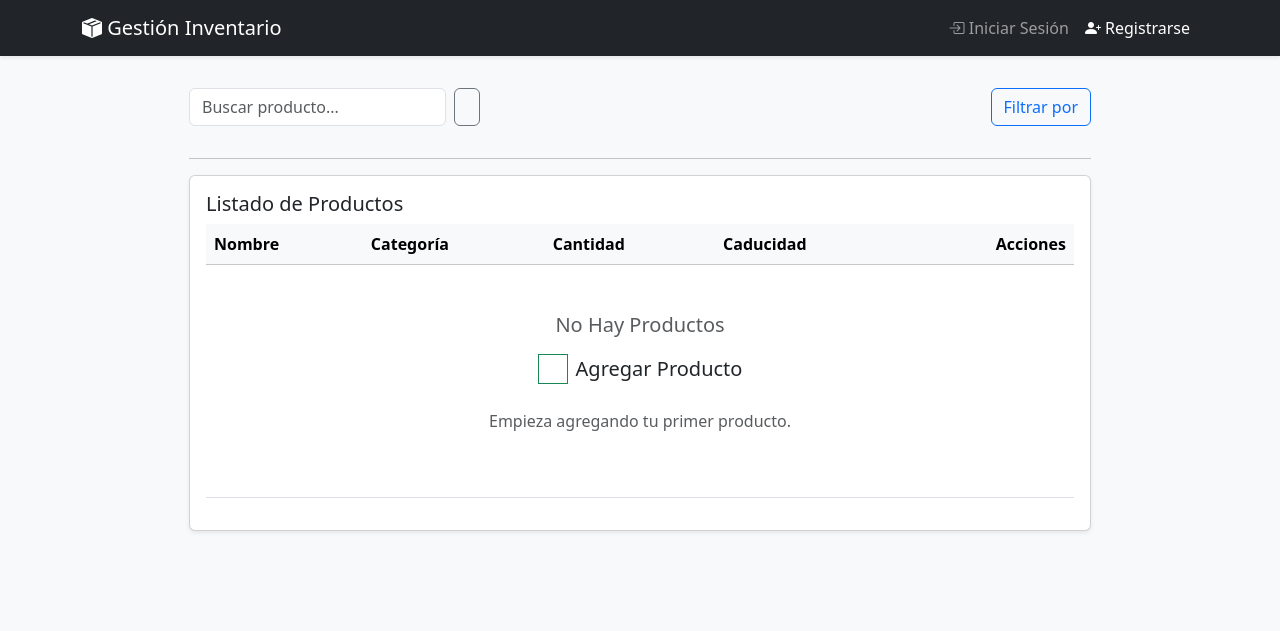
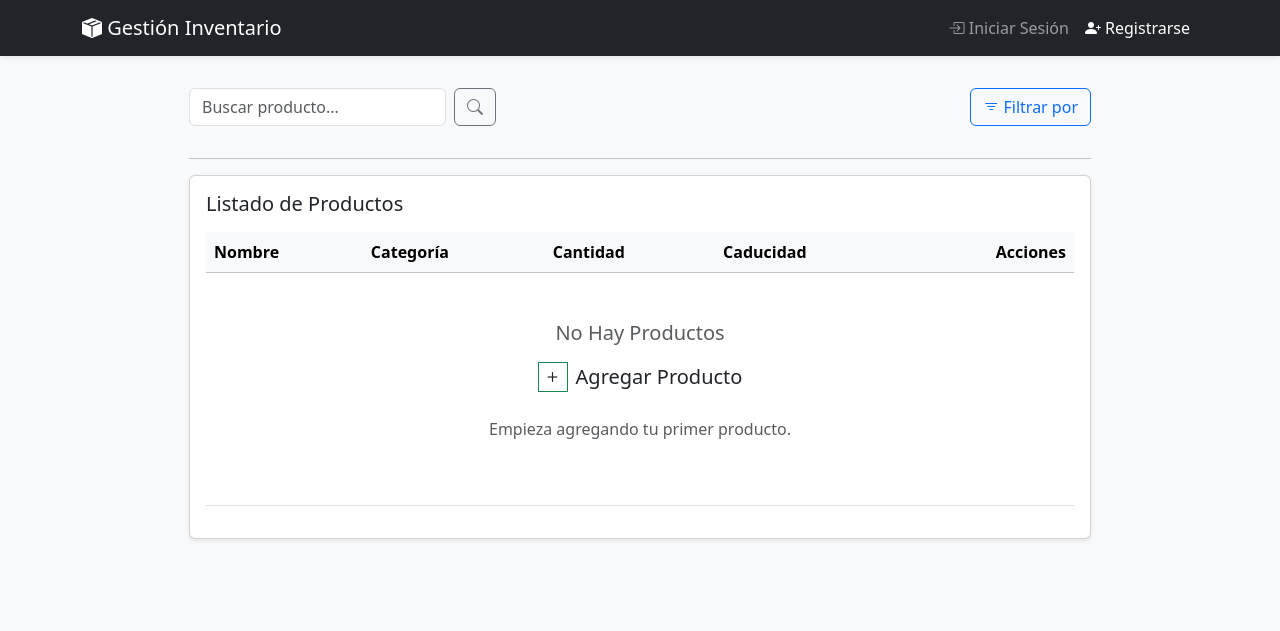
Before and after one commit to Tasquer/Proyecto_inventariado, a Django app: page /dashboard/ in a window 1280 px wide. Shown: the top 631 px of the page. Run offline with Django 5.2, Linux system fonts and the light colour scheme; data that the repository does not hold is empty.

Commit message:
iconos añadidos

```diff
--- a/dashboard/templates/dashboard/dashboard.html
+++ b/dashboard/templates/dashboard/dashboard.html
@@ -28,7 +28,7 @@ Inventario{% endblock %} {% block content %}
         value="{{ search_query }}"
       />
       <button class="btn btn-outline-secondary" type="submit">
-        <i class="fas fa-search"></i>
+        <i class="bi bi-search"></i>
       </button>
     </form>
 
@@ -39,7 +39,7 @@ Inventario{% endblock %} {% block content %}
         data-bs-toggle="collapse"
         data-bs-target="#filtrosCollapse"
       >
-        <i class="fas fa-filter"></i>
+        <i class="bi bi-filter"></i>
         Filtrar por
       </button>
     </div>
@@ -55,9 +55,18 @@ Inventario{% endblock %} {% block content %}
 <main class="container">
   <hr />
 
-  <div class="card shadow-sm">
+<div class="card shadow-sm">
     <div class="card-body">
-      <h5 class="card-title">Listado de Productos</h5>
+
+      <div class="d-flex justify-content-between align-items-center mb-3">
+        <h5 class="card-title mb-0">Listado de Productos</h5>
+
+        {% if productos %}
+          <a href="{% url 'productos:crear' %}" class="btn ">
+            <i class="bi bi-plus fa-sm"></i> Agregar Producto
+          </a>
+        {% endif %}
+      </div>
       <div class="table-responsive">
         <table class="table table-hover align-middle">
           <thead class="table-light">
@@ -86,13 +95,13 @@ Inventario{% endblock %} {% block content %}
                   href="{% url 'productos:editar' producto.pk %}"
                   class="btn btn-primary btn-accion"
                 >
-                  <i class="fas fa-edit"></i> Editar
+                  <i class="bi bi-edit"></i> Editar
                 </a>
                 <a
                   href="{% url 'productos:eliminar' producto.pk %}"
                   class="btn btn-danger btn-accion"
                 >
-                  <i class="fas fa-trash"></i> Eliminar
+                  <i class="bi bi-trash"></i> Eliminar
                 </a>
               </td>
             </tr>
@@ -116,7 +125,7 @@ Inventario{% endblock %} {% block content %}
                         text-align: center;
                       "
                     >
-                      <i class="fas fa-plus fa-sm"></i>
+                      <i class="bi bi-plus fa-sm"></i>
                     </span>
                     Agregar Producto
                   </a>
--- a/productos/views.py
+++ b/productos/views.py
@@ -80,4 +80,4 @@ class CategoriaCreateView(LoginRequiredMixin, CreateView):
 
     def get_success_url(self):
 
-        return self.request.META.get('HTTP_REFERER', reverse_lazy('productos:crear'))
+        return reverse_lazy('productos:crear')
```
